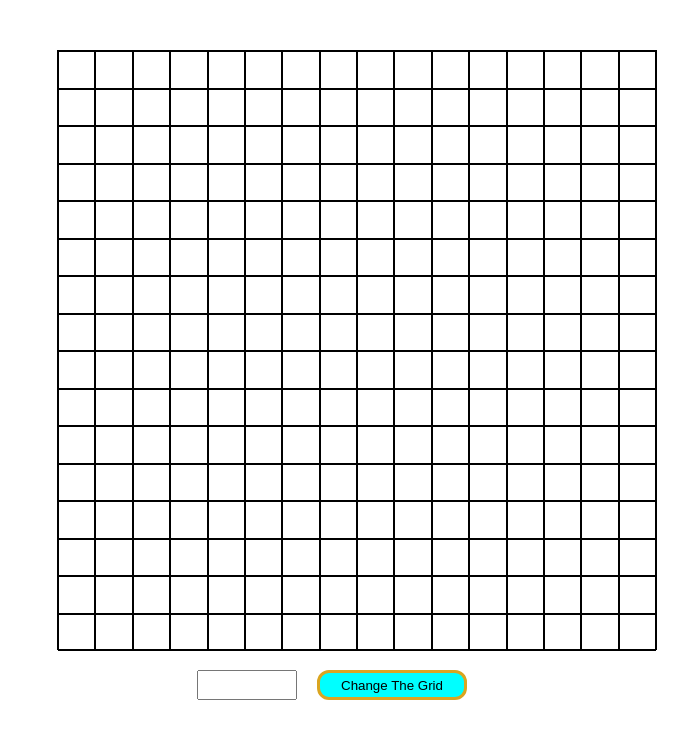
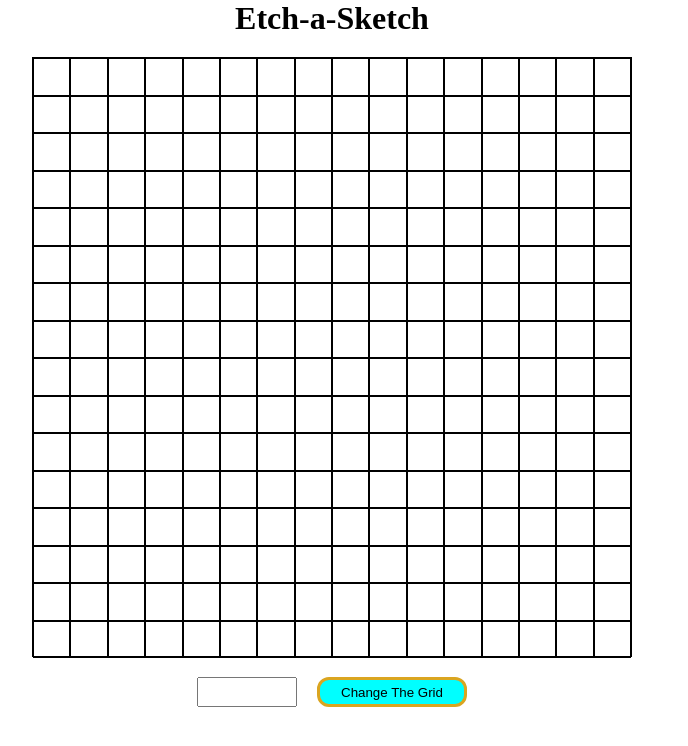
Before and after one commit to Stiliyan97/Etch-a-Sketch, a plain HTML site: page index.html in a window 1280 px wide. Shown: the whole page, without its empty margins (308-996 px from the left). Drawn offline with Linux system fonts and the light colour scheme.

Commit message:
fix some code issue

```diff
--- a/index.html
+++ b/index.html
@@ -9,6 +9,7 @@
 </head>
 <body>
     <div id="grid-body">
+        <h1>Etch-a-Sketch</h1>
         <div id="container">
 
         </div>
--- a/script.js
+++ b/script.js
@@ -46,6 +46,7 @@ function createTheSquares (numberOfSquares) {
             squareDiv.style.width = `${squareSize}px`;
             currentRow.appendChild(squareDiv);
             squareDiv.addEventListener("dragenter", changeColor);
+            squareDiv.addEventListener("click", changeColor);
         }
 
     }
--- a/style.css
+++ b/style.css
@@ -32,8 +32,6 @@
     opacity: 0.60;
 }
 #container {
-    margin-top: 50px;
-    margin-left: 50px;
     border: 1px solid black;
     width: 600px;
     height: 600px;
```
